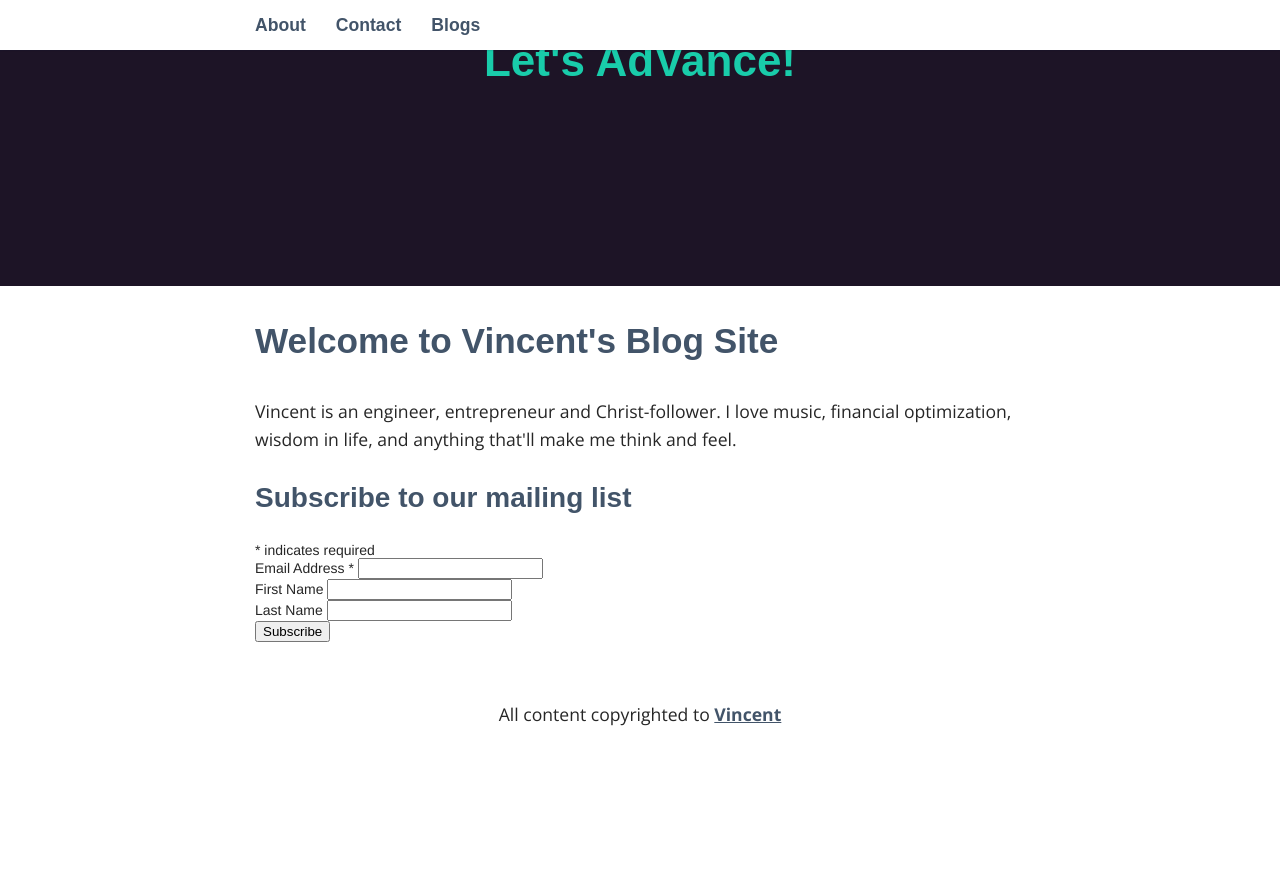
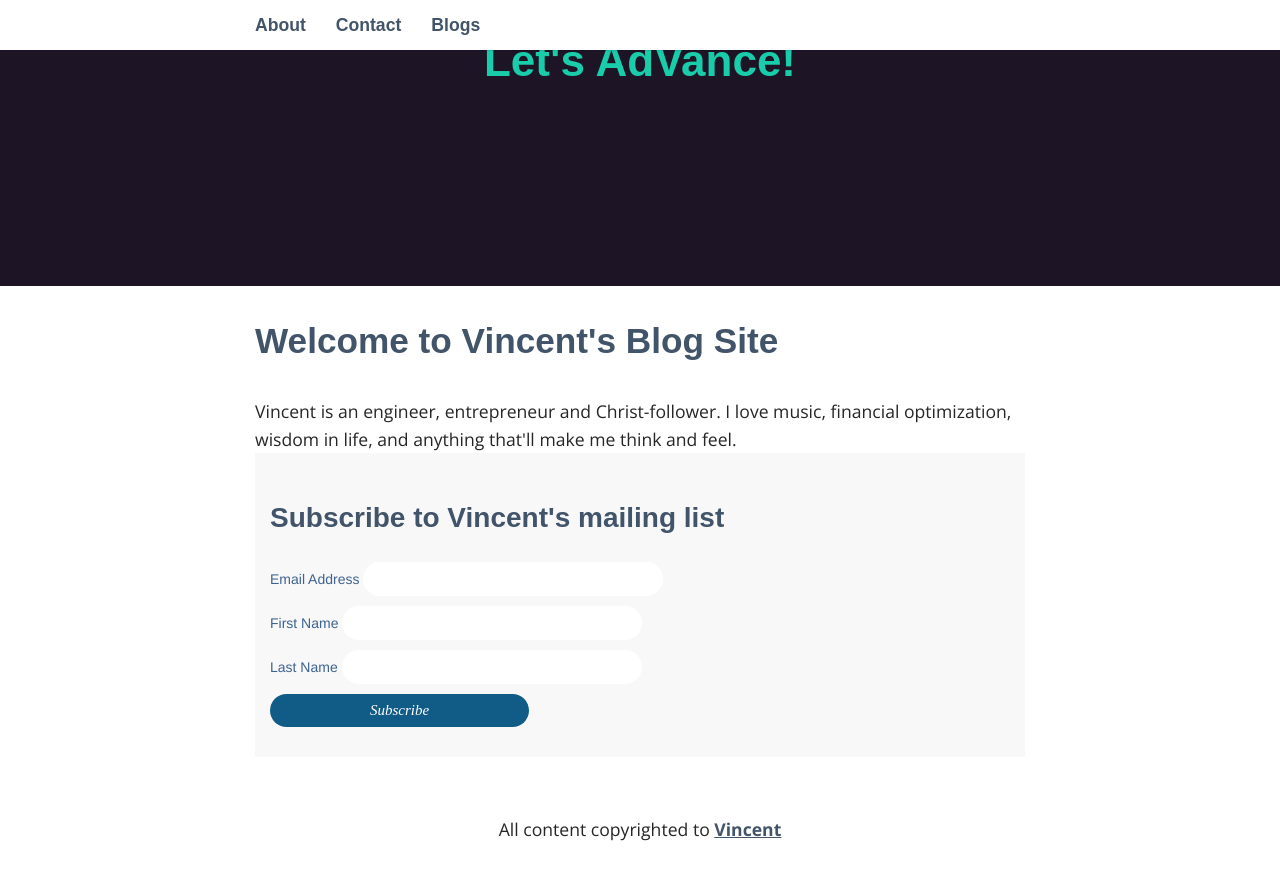
Before and after one commit to vincetallica/vincetallica.github.io, a Jekyll site: the page built from index.html, in a window 1280 px wide and 900 px high, scrolled down 214 px. Shown: the top 880 px of the window. Built offline with Jekyll 4.4.1, drawn with Linux system fonts in a browser that asks for light colours; some web fonts are replaced; comment, search, counter and statistics services are not loaded; before the commit the page ends 999 px from its top, so only the background shows below that.

Commit message:
fix subscription on every page

```diff
--- a/_includes/subscription-form.html
+++ b/_includes/subscription-form.html
@@ -1,18 +1,42 @@
 <!-- Begin MailChimp Signup Form -->
 <link href="//cdn-images.mailchimp.com/embedcode/classic-10_7.css" rel="stylesheet" type="text/css">
 <style type="text/css">
-	#mc_embed_signup{background:#fff; clear:left; font:14px Helvetica,Arial,sans-serif; }
+	#mc_embed_signup{background:#f8f8f8; clear:left; font:14px Helvetica,Arial,sans-serif;
+    color: #3D6392;
+    padding: 20px 15px;}
+  #mc_embed_signup input {
+      border: medium none;
+      color: gray;
+      font-family: times new roman;
+      font-size: 16px;
+      font-style: italic;
+      margin-bottom: 10px;
+      padding: 8px 10px;
+      width: 300px;
+      border-radius: 20px;
+      -moz-border-radius: 20px;
+      -webkit-border-radius: 20px;
+    }
+    #mc_embed_signup input.email { background: #fff }
+    #mc_embed_signup input.name { background: #fff}
+    #mc_embed_signup input[type="submit"] {
+        background: #115B87;
+        color: #fff;
+        cursor: pointer;
+        font-size: 15px;
+        width: 35%;
+        padding: 8px 0;
+    }
+    #mc_embed_signup input[type="submit"]:hover { color: #F2C94C }
   	/* Add your own MailChimp form style overrides in your site stylesheet or in this style block.
   	   We recommend moving this block and the preceding CSS link to the HEAD of your HTML file. */
   </style>
   <div id="mc_embed_signup">
   <form action="//github.us15.list-manage.com/subscribe/post?u=7da528fcb5c484196f0ef7696&amp;id=3a3af9d263" method="post" id="mc-embedded-subscribe-form" name="mc-embedded-subscribe-form" class="validate" target="_blank" novalidate>
       <div id="mc_embed_signup_scroll">
-	<h2>Subscribe to our mailing list</h2>
-<div class="indicates-required"><span class="asterisk">*</span> indicates required</div>
+  	<h2>Subscribe to Vincent's mailing list</h2>
   <div class="mc-field-group">
-	<label for="mce-EMAIL">Email Address  <span class="asterisk">*</span>
-</label>
+  	<label for="mce-EMAIL">Email Address </label>
   	<input type="email" value="" name="EMAIL" class="required email" id="mce-EMAIL">
   </div>
   <div class="mc-field-group">
--- a/_layouts/page.html
+++ b/_layouts/page.html
@@ -5,3 +5,5 @@ layout: default
 <h2>{{ page.title }}</h2>
 
     {{ content }}
+
+{% include subscription-form.html %}
--- a/_layouts/post.html
+++ b/_layouts/post.html
@@ -6,4 +6,5 @@ layout: default
 <time>{{ page.date | date: "%b %-d, %Y" }}{% if page.author %} • {{ page.author }}{% endif %}{% if page.meta %} • {{ page.meta }}{% endif %}</time>
 
 {{ content }}
-{% include comments.html %}
+
+{% include subscription-form.html %}
--- a/blogs/index.html
+++ b/blogs/index.html
@@ -7,4 +7,4 @@ layout: default
 		<h3><a href="{{ post.url | prepend: site.baseurl }}">{{ post.title }}</a></h3>
 {% endfor %}
 
-<p>subscribe <a href="{{ "/feed.xml" | prepend: site.baseurl }}">via RSS</a></p>
+<!--<p>subscribe <a href="{{ "/feed.xml" | prepend: site.baseurl }}">via RSS</a></p>-->
--- a/index.html
+++ b/index.html
@@ -4,4 +4,5 @@ layout: default
 
   <h2>Welcome to Vincent's Blog Site</h2>
 
-  Vincent is an engineer, entrepreneur and Christ-follower. I love music, financial optimization, wisdom in life, and anything that'll make me think and feel.
+  Vincent is an engineer, entrepreneur and Christ-follower.
+  I love music, financial optimization, wisdom in life, and anything that'll make me think and feel.
```
Lines whose indentation alone changed are shown as unchanged.
